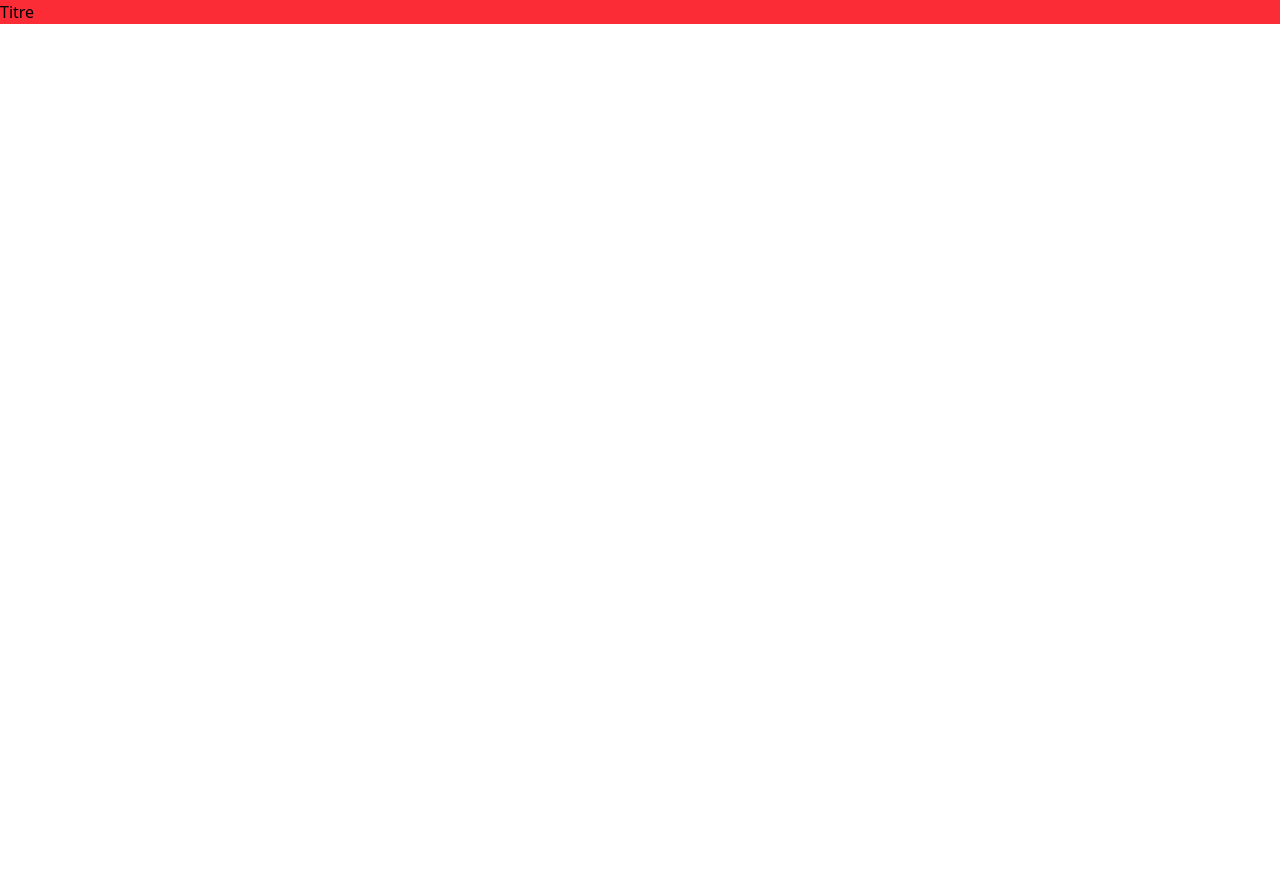
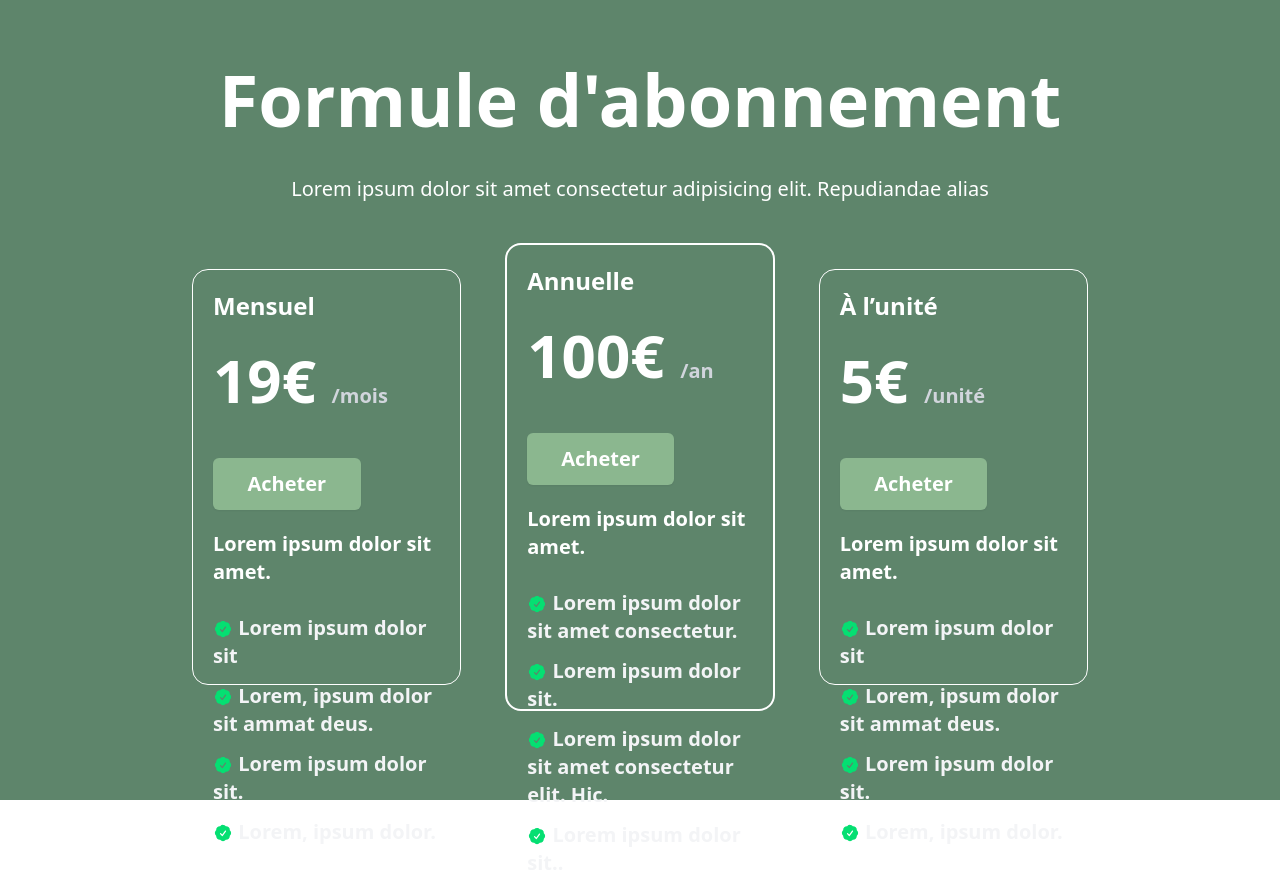
Before and after one commit to Matthieu77220/M2I_Site_Web, a React (Vite) app in the folder app-web/: page / in a window 1280 px wide. Before the commit the page ends 800 px from the top, so only its background shows below. Built offline with nearby package versions, Linux system fonts and the light colour scheme.

Commit message:
création de la page d'abonnement

```diff
--- /dev/null
+++ b/app-web/src/Abonnement.jsx
@@ -0,0 +1,56 @@
+import { HiCheckBadge } from "react-icons/hi2";
+
+function Abonnement() {
+    return (
+        <>
+            <div className="min-h-screen xl:h-screen flex flex-col justify-center items-center gap-5 bg-[#5E856B]">
+                <div className="text-center flex justify-around flex-col gap-5 h-1/6">
+                    <h1 className="text-white text-7xl max-md:text-2xl font-bold">Formule d'abonnement</h1>
+                    <h2 className="text-white text-xl max-md:text-sm m-5">Lorem ipsum dolor sit amet consectetur adipisicing elit. Repudiandae alias</h2>
+                </div>
+                <div className="flex max-lg:flex-col gap-11 justify-around items-center w-[70%] h-[65%]">
+                    <div className="h-[80%] max-xl:w-auto w-1/3 bg-[#5E856B] border border-white rounded-2xl p-5 space-y-7">
+                        <h1 className="text-white text-2xl font-bold">Mensuel</h1>
+                        <p className="text-gray-300 text-xl font-bold"><span className="text-white text-6xl max-lg:text-4xl">19€ </span>/mois</p>
+                        <button type="button" className="w-[65%] justify-center text-xl max-lg:text-sm mt-5 mb-5 font-bold rounded-md shadow-xs bg-[#8BB78F] px-4 py-3 text-white hover:bg-[#6b9773] cursor-pointer focus-visible:outline-2 focus-visible:outline-offset-2">Acheter</button>
+                        <p className="text-white text-xl max-lg:text-lg font-semibold">Lorem ipsum dolor sit amet.</p>
+                        <ul className="text-gray-100 text-xl max-lg:text-sm font-semibold space-y-3">
+                            <li><HiCheckBadge className="inline text-green-400"/> Lorem ipsum dolor sit</li>
+                            <li><HiCheckBadge className="inline text-green-400"/> Lorem, ipsum dolor sit ammat deus.</li>
+                            <li><HiCheckBadge className="inline text-green-400"/> Lorem ipsum dolor sit.</li>
+                            <li><HiCheckBadge className="inline text-green-400"/> Lorem, ipsum dolor.</li>
+                        </ul>
+                    </div>
+
+                    <div className="h-[90%] max-xl:w-auto w-1/3 bg-[#5E856B] border-2 border-white rounded-2xl p-5 space-y-7">
+                        <h1 className="text-white text-2xl font-bold">Annuelle</h1>
+                        <p className="text-gray-300 text-xl font-bold"><span className="text-white text-6xl max-lg:text-4xl">100€ </span>/an</p>
+                        <button type="button" className="w-[65%] justify-center text-xl max-lg:text-sm mt-5 mb-5 font-bold rounded-md shadow-xs bg-[#8BB78F] px-4 py-3 text-white hover:bg-[#6b9773] cursor-pointer focus-visible:outline-2 focus-visible:outline-offset-2">Acheter</button>
+                        <p className="text-white text-xl max-lg:text-lg font-semibold">Lorem ipsum dolor sit amet.</p>
+                        <ul className="text-gray-100 text-xl max-lg:text-sm font-semibold space-y-3">
+                            <li><HiCheckBadge className="inline text-green-400"/> Lorem ipsum dolor sit amet consectetur.</li>
+                            <li><HiCheckBadge className="inline text-green-400"/> Lorem ipsum dolor sit.</li>
+                            <li><HiCheckBadge className="inline text-green-400"/> Lorem ipsum dolor sit amet consectetur elit. Hic.</li>
+                            <li><HiCheckBadge className="inline text-green-400"/> Lorem ipsum dolor sit..</li>
+                        </ul>
+                    </div>
+
+                    <div className="h-[80%] max-xl:w-auto w-1/3 bg-[#5E856B] border border-white rounded-2xl p-5 space-y-7">
+                        <h1 className="text-white text-2xl font-bold">À l’unité</h1>
+                        <p className="text-gray-300 text-xl max-lg:text-lg font-bold"><span className="text-white text-6xl">5€ </span>/unité</p>
+                        <button type="button" className="w-[65%] justify-center text-xl max-lg:text-sm mt-5 mb-5 font-bold rounded-md shadow-xs bg-[#8BB78F] px-4 py-3 text-white hover:bg-[#6b9773] cursor-pointer focus-visible:outline-2 focus-visible:outline-offset-2">Acheter</button>
+                        <p className="text-white text-xl font-semibold">Lorem ipsum dolor sit amet.</p>
+                        <ul className="text-gray-100 text-xl max-lg:text-sm font-semibold space-y-3">
+                            <li><HiCheckBadge className="inline text-green-400"/> Lorem ipsum dolor sit</li>
+                            <li><HiCheckBadge className="inline text-green-400"/> Lorem, ipsum dolor sit ammat deus.</li>
+                            <li><HiCheckBadge className="inline text-green-400"/> Lorem ipsum dolor sit.</li>
+                            <li><HiCheckBadge className="inline text-green-400"/> Lorem, ipsum dolor.</li>
+                        </ul>
+                    </div>
+                </div>
+            </div>
+        </>
+     );
+}
+
+export default Abonnement;
--- a/app-web/src/App.jsx
+++ b/app-web/src/App.jsx
@@ -2,13 +2,14 @@ import { useState } from 'react'
 import reactLogo from './assets/react.svg'
 import viteLogo from '/vite.svg'
 import '../public/css/style.css'
+import Abonnement from './Abonnement'
 
 function App() {
   const [count, setCount] = useState(0)
 
   return (
     <>
-    <h1 className="bg-red-500">Titre</h1>
+    <Abonnement />
     </>
   )
 }
```
